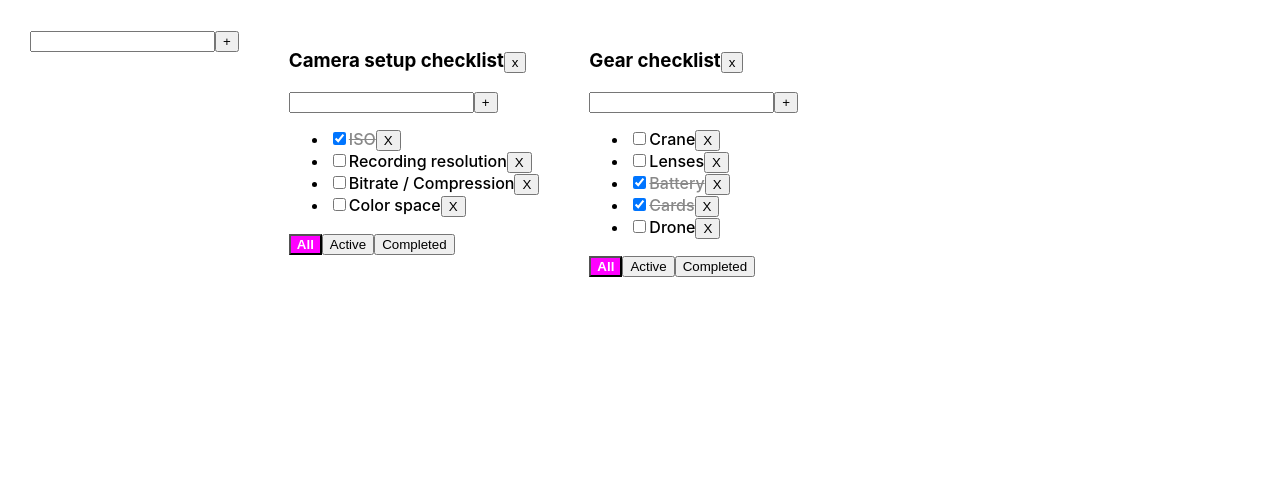
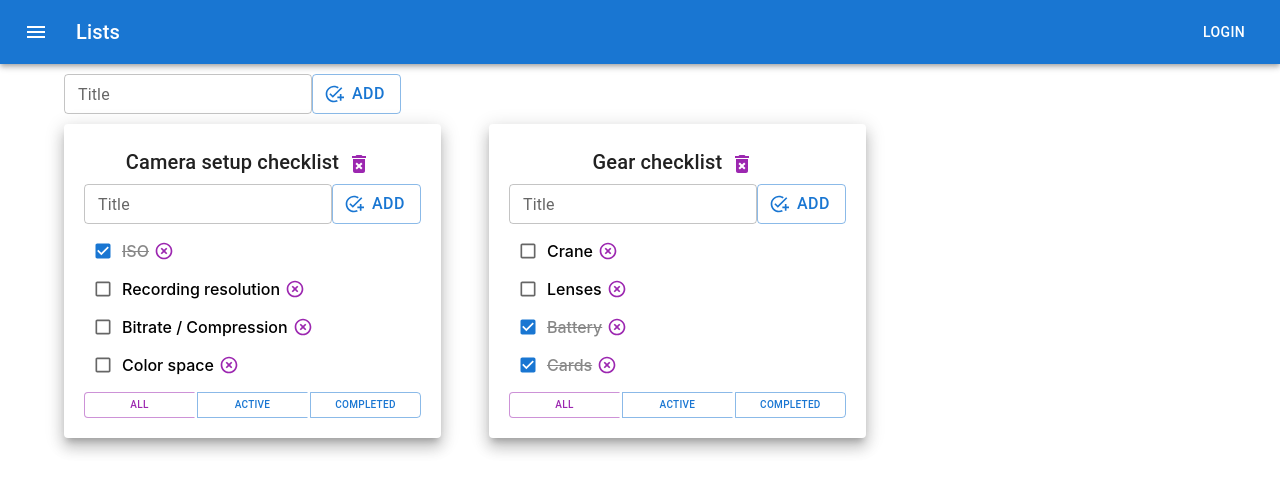
Before and after one commit to ns0ff/kanban, a React (Create React App) app: page / in a window 1280 px wide. Shown: the top 492 px of the page. Built offline with nearby package versions, Linux system fonts and the light colour scheme.

Commit message:
material ui added

```diff
--- a/package.json
+++ b/package.json
@@ -3,6 +3,10 @@
   "version": "0.1.0",
   "private": true,
   "dependencies": {
+    "@emotion/react": "^11.10.5",
+    "@emotion/styled": "^11.10.5",
+    "@mui/icons-material": "^5.11.0",
+    "@mui/material": "^5.11.3",
     "@testing-library/jest-dom": "^5.16.5",
     "@testing-library/react": "^13.4.0",
     "@testing-library/user-event": "^13.5.0",
--- a/src/App.css
+++ b/src/App.css
@@ -1,18 +1,3 @@
-.App {
-  padding: 30px;
-  display: flex;
-}
-
-.App > div {
-  margin-right: 50px;
-}
-
-.btn-active {
-  background-color: #f0f;
-  font-weight: bold;
-  color: #fff;
-}
-
 .task {
   color: #000;
   font-weight: 450;
@@ -23,8 +8,3 @@
   color: #888;
   font-weight: 450;
 }
-
-.error {
-  border: 2px solid red;
-  outline: none;
-}
--- a/src/App.tsx
+++ b/src/App.tsx
@@ -1,8 +1,11 @@
 import React, { useState } from "react";
 import "./App.css";
-import { List, TaskType } from "./List";
+import { TodoList, TaskType } from "./List";
 import { v1 } from "uuid";
 import { AddItemForm } from "./addItemForm";
+import AppBar from "@mui/material/AppBar/AppBar";
+import { Box, Button, Container, Grid, IconButton, Paper, Toolbar, Typography } from "@mui/material";
+import { Menu } from "@mui/icons-material";
 
 export type FilterType = "all" | "completed" | "active";
 
@@ -37,7 +40,6 @@ function App() {
       { id: v1(), title: "Lenses", isDone: false },
       { id: v1(), title: "Battery", isDone: true },
       { id: v1(), title: "Cards", isDone: true },
-      { id: v1(), title: "Drone", isDone: false }
     ]
   })
 
@@ -94,7 +96,9 @@ function App() {
   const listsComponents = todoLists.map((list: TodoListsType) => {
     const filteredTasks: Array<TaskType> = getFilteredTask(tasks[list.id], list.filter)
     return (
-      <List
+      <Grid item>
+      <Paper sx={{p: '20px'}} elevation={10}>
+      <TodoList
         listID={list.id}
         title={list.title}
         tasks={filteredTasks}
@@ -107,6 +111,8 @@ function App() {
         renameList={renameList}
         renameTask={changeTaskTitle}
       />
+      </Paper>
+      </Grid>
     )
 
   })
@@ -114,8 +120,33 @@ function App() {
 
   return (
     <div className="App">
+      <Box sx={{ flexGrow: 1 }}>
+      <AppBar position="static">
+        <Toolbar>
+          <IconButton
+            size="large"
+            edge="start"
+            color="inherit"
+            aria-label="menu"
+            sx={{ mr: 2 }}
+          >
+            <Menu />
+          </IconButton>
+          <Typography variant="h6" component="div" sx={{ flexGrow: 1 }}>
+            Lists
+          </Typography>
+          <Button color="inherit">Login</Button>
+        </Toolbar>
+      </AppBar>
+    </Box>
+    <Container fixed>
+      <Grid container sx={{p: '10px 0'}}>
       <AddItemForm addItem={addList} />
+      </Grid>
+      <Grid container spacing={6}>
       {listsComponents}
+      </Grid>
+    </Container>
     </div>
   );
 }
--- a/src/List.tsx
+++ b/src/List.tsx
@@ -1,7 +1,13 @@
+import Button from "@mui/material/Button";
 import React, { ChangeEvent, useState, KeyboardEvent } from "react";
 import { AddItemForm } from "./addItemForm";
 import { FilterType } from "./App";
 import { EditableSpan } from "./components/EditableSpan";
+import DeleteForeverIcon from '@mui/icons-material/DeleteForever';
+import { ButtonGroup, IconButton, ListItem, Typography } from "@mui/material";
+import HighlightOffIcon from '@mui/icons-material/HighlightOff';
+import Checkbox from '@mui/material/Checkbox';
+import List from '@mui/material/List'
 
 export type TaskType = {
   id: string;
@@ -23,27 +29,26 @@ type ListType = {
   renameList: (newTitle: string, listID: string) => void
 };
 
-export const List = (props: ListType) => {
+export const TodoList = (props: ListType) => {
   const listElements = props.tasks.length ?
-    <ul>
+    <List>
       {props.tasks.map((task: TaskType) => {
         const renameTask = (newTitle: string) => props.renameTask(task.id, newTitle, props.listID)
         return (
-          <li key={task.id}>
-            <input
-              type="checkbox"
+          <ListItem key={task.id} sx={{p: '0'}}>
+            <Checkbox
+              size='small'
               checked={task.isDone}
               onChange={(e: ChangeEvent<HTMLInputElement>) => props.changeTaskStatus(task.id, e.currentTarget.checked, props.listID)}
             />
-            {/* <span className={task.isDone ? 'completed' : 'task'}>{task.title}</span> */}
             <div style={{display: 'inline-block'}} className={task.isDone ? 'completed' : 'task'}>
               <EditableSpan title={task.title} changeTitle={renameTask}/>
             </div>
-            <button onClick={() => props.removeTask(task.id, props.listID)}>X</button>
-          </li>
+            <IconButton size='small' color='secondary' onClick={() => props.removeTask(task.id, props.listID)}><HighlightOffIcon fontSize="small"/></IconButton>
+          </ListItem>
         );
       })}
-    </ul>
+    </List>
     : <span>Your task list is empty :(</span>
 
   // Handlers:
@@ -61,21 +66,32 @@ export const List = (props: ListType) => {
   return (
     <div>
       <div>
-        <h3>
+        <Typography variant="h6" align="center">
           <EditableSpan title={props.title} changeTitle={renameList}/>
-          {/* {props.title} */}
-          <button onClick={removeListHandler}>x</button>
-        </h3>
+          <IconButton onClick={removeListHandler} color='secondary'><DeleteForeverIcon /></IconButton>
+        </Typography>
       </div>
       <AddItemForm addItem={addNewTask}/>
       {listElements}
       <div>
-        <button className={props.filterValue === 'all' ? 'btn-active' : ''}
-          onClick={onClickHandlerCreator('all')}>All</button>
-        <button className={props.filterValue === 'active' ? 'btn-active' : ''}
-          onClick={onClickHandlerCreator('active')}>Active</button>
-        <button className={props.filterValue === 'completed' ? 'btn-active' : ''}
-          onClick={onClickHandlerCreator('completed')}>Completed</button>
+        <ButtonGroup
+        fullWidth
+        size={'small'}
+        variant={'outlined'}
+        >
+        <Button
+          sx={{mr: '3px', fontSize: '10px', minWidth: 'fit-content'}}
+          color={props.filterValue === 'all' ? 'secondary' : 'primary'}
+          onClick={onClickHandlerCreator('all')}>All</Button>
+        <Button
+          sx={{mr: '3px', fontSize: '10px', minWidth: 'fit-content'}}
+          color={props.filterValue === 'active' ? 'secondary' : 'primary'}
+          onClick={onClickHandlerCreator('active')}>Active</Button>
+        <Button
+          sx={{fontSize: '10px', minWidth: 'fit-content'}}
+          color={props.filterValue === 'completed' ? 'secondary' : 'primary'}
+          onClick={onClickHandlerCreator('completed')}>Completed</Button>
+          </ButtonGroup>
       </div>
     </div>
   );
--- a/src/addItemForm.tsx
+++ b/src/addItemForm.tsx
@@ -1,4 +1,6 @@
+import { Button, TextField } from "@mui/material";
 import React, { ChangeEvent, useState, KeyboardEvent } from "react";
+import AddTaskIcon from '@mui/icons-material/AddTask';
 
 type AddItemFormType = {
   addItem: (title: string) => void
@@ -27,16 +29,25 @@ export const AddItemForm = (props: AddItemFormType) => {
 
   // Error message
   const errorStyles = {fontWeight: 'bold', olor: 'red'}
-  const errorMessage = error ? <div style={errorStyles}>Please, enter title</div> : null
 
     return (
         <div>
-        <input className={error ? 'error' : ''}
+        <TextField
+          size="small"
           value={title}
           onChange={setLocalTitleHandler}
-          onKeyDown={onEnterAddItemHandler} />
-        <button onClick={addItemHandler}>+</button>
-        {errorMessage}
+          onKeyDown={onEnterAddItemHandler}
+          variant='outlined'
+          label='Title'
+          error={error}
+          helperText={error && 'Please, enter title' }
+        />
+        <Button
+          sx={{fontSize: '16px', minWidth: 'fit-content'}}
+          variant={'outlined'}
+          onClick={addItemHandler}
+          startIcon={<AddTaskIcon  fontSize="small"/>}
+        >ADD</Button>
       </div>
     )
 }
--- a/src/components/EditableSpan.tsx
+++ b/src/components/EditableSpan.tsx
@@ -1,3 +1,4 @@
+import { TextField } from "@mui/material";
 import React, { ChangeEvent, useState, KeyboardEvent } from "react";
 
 type EditableSpanPropsType = {
@@ -20,7 +21,13 @@ export const EditableSpan = (props: EditableSpanPropsType) => {
 
     return (
         editMode ?
-            <input value={localTitle} onChange={changeLocalTitle} autoFocus onBlur={offEditMode} onKeyDown={onKeyDownHandler}/>
+            <TextField
+                variant="standard"
+                value={localTitle}
+                onChange={changeLocalTitle}
+                autoFocus onBlur={offEditMode}
+                onKeyDown={onKeyDownHandler}
+                />
         :
             <span onDoubleClick={onEditMode}>{props.title}</span>
     )
```
Also changed, not shown: src/index.css (line endings or trailing spaces), 1 other file (tests, documents, lock files or other folders).
